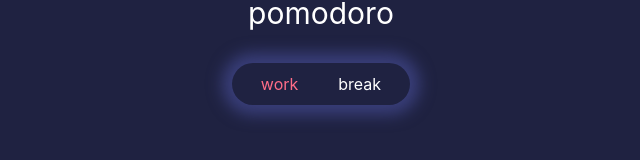
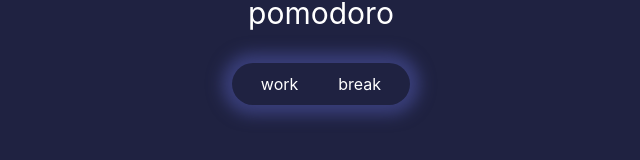
Before and after one commit to ngoaaro1/pomodoro-app, a React (Create React App) app: page / in a window 1280 px wide. Shown: the part 350-510 px from the top of the page, without its empty margins (319-959 px from the left). Built offline with nearby package versions, Linux system fonts and the light colour scheme.

Commit message:
Testing Commit changes

```diff
--- a/src/App.js
+++ b/src/App.js
@@ -13,7 +13,7 @@ function App() {
       gap-y-8
       ">
       <h className="text-3xl">pomodoro</h>
-      <Display switch={true}/>
+      <Display switch={false}/>
     </div>
   );
 }
```
